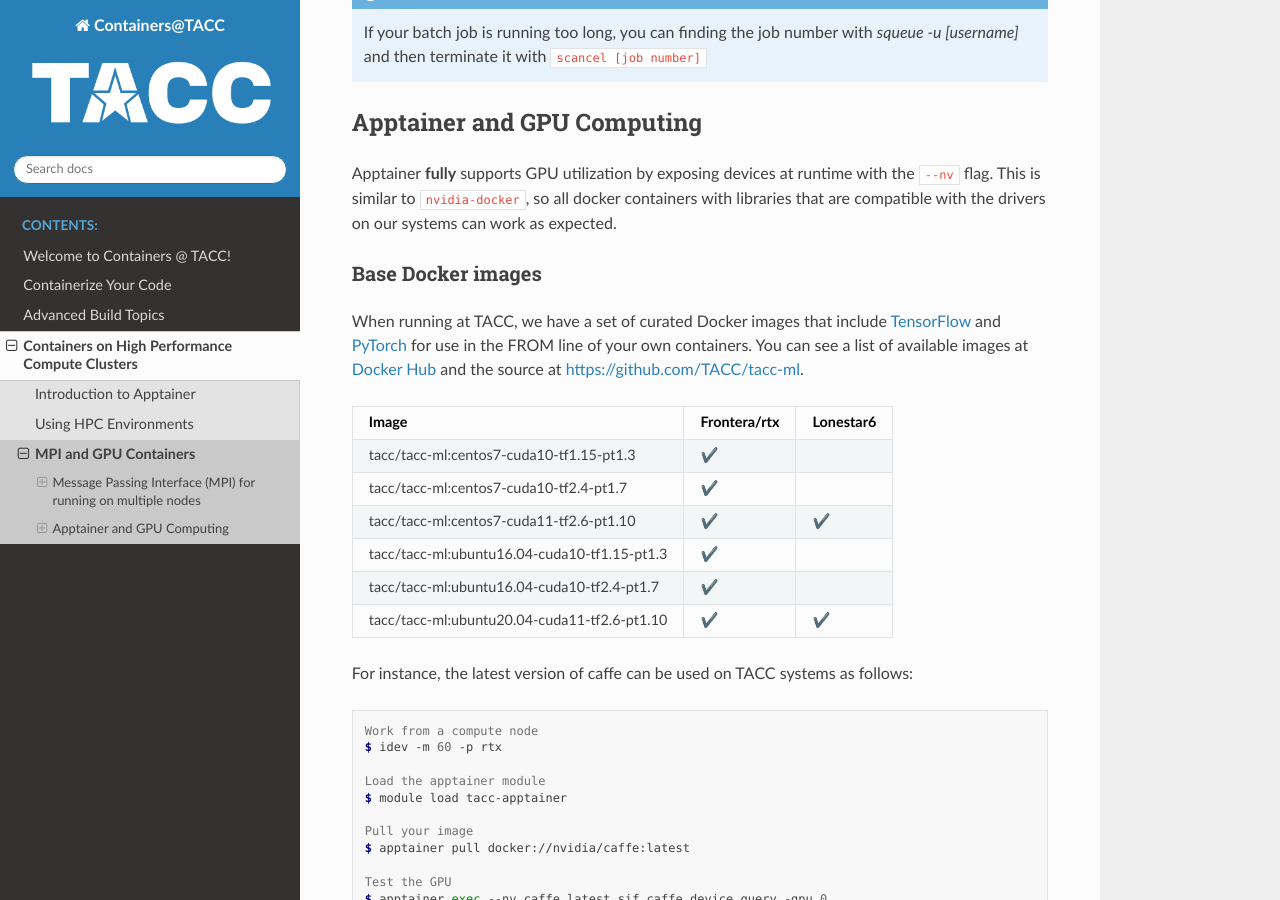
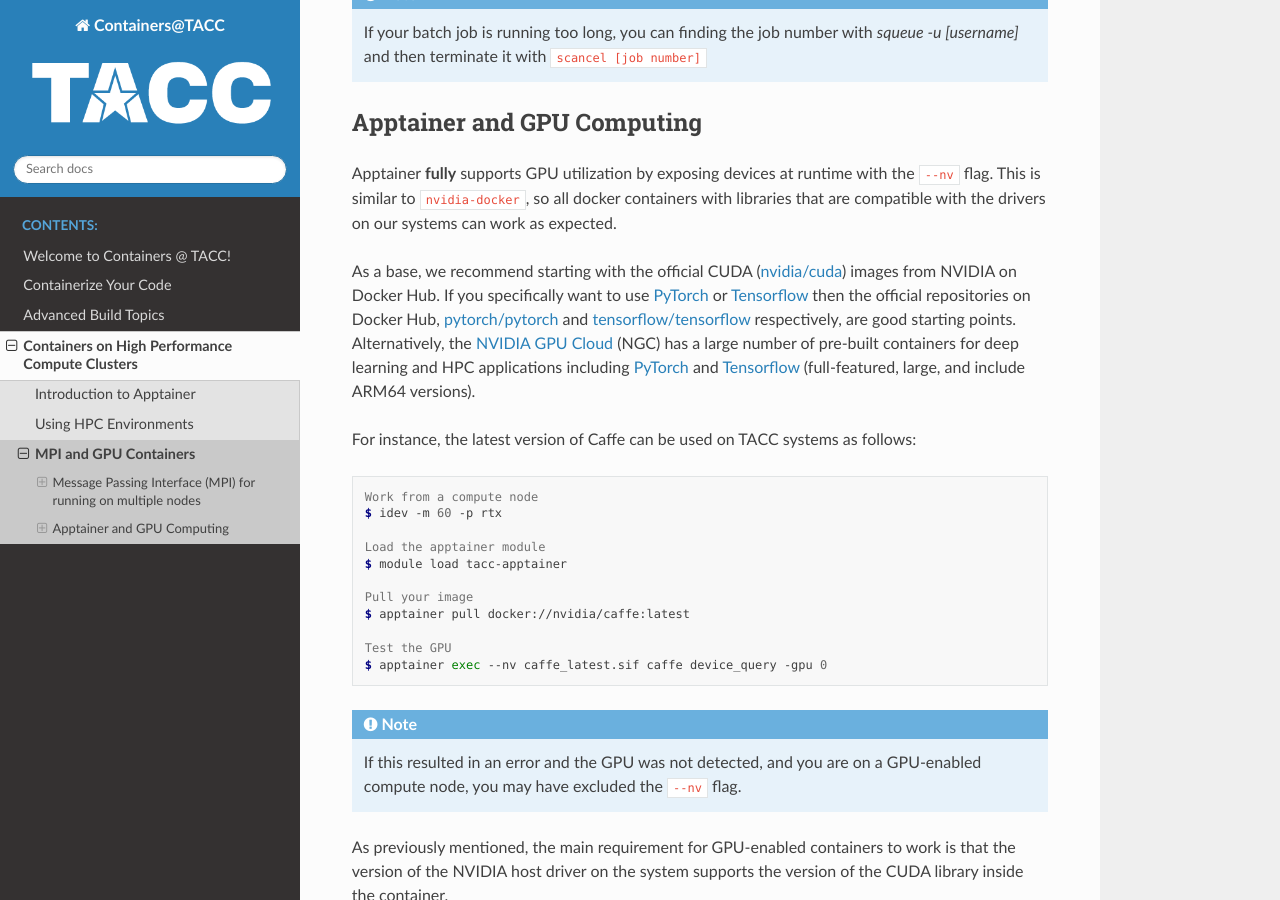
Before and after one commit to TACC/containers_at_tacc, a Sphinx documentation site: the page built from docs/singularity/03.mpi_and_gpus.rst, in a window 1280 px wide and 900 px high, scrolled down 5084 px. Built offline with Sphinx 7.4.7 and the Read the Docs theme 3.1.0, drawn with Linux system fonts in a browser that asks for light colours; some of the changed text lies outside the part shown.

Commit message:
- remove ML base images section (#37)
- add paragraph about good images to start with
- update bert-classifier example with new base image

```diff
--- a/docs/singularity/03.mpi_and_gpus.rst
+++ b/docs/singularity/03.mpi_and_gpus.rst
@@ -201,29 +201,10 @@
 
 Apptainer **fully** supports GPU utilization by exposing devices at runtime with the ``--nv`` flag. This is similar to ``nvidia-docker``, so all docker containers with libraries that are compatible with the drivers on our systems can work as expected.
 
-Base Docker images
-------------------
+As a base, we recommend starting with the official CUDA (`nvidia/cuda <https://hub.docker.com/r/nvidia/cuda>`_) images from NVIDIA on Docker Hub. If you specifically want to use `PyTorch <https://pytorch.org/>`_ or `Tensorflow <https://www.tensorflow.org/>`_ then the official repositories on Docker Hub, `pytorch/pytorch <https://hub.docker.com/r/pytorch/pytorch>`_ and `tensorflow/tensorflow <https://hub.docker.com/r/tensorflow/tensorflow>`_ respectively, are good starting points.
+Alternatively, the `NVIDIA GPU Cloud <https://ngc.nvidia.com/>`_ (NGC) has a large number of pre-built containers for deep learning and HPC applications including `PyTorch <https://catalog.ngc.nvidia.com/orgs/nvidia/containers/pytorch>`_ and `Tensorflow <https://catalog.ngc.nvidia.com/orgs/nvidia/containers/tensorflow>`_ (full-featured, large, and include ARM64 versions).
 
-When running at TACC, we have a set of curated Docker images that include `TensorFlow <https://www.tensorflow.org/>`_ and `PyTorch <https://pytorch.org/>`_ for use in the FROM line of your own containers.  You can see a list of available images at `Docker Hub <https://hub.docker.com/r/tacc/tacc-ml>`_ and the source at `https://github.com/TACC/tacc-ml <https://github.com/TACC/tacc-ml>`_.
-
-+------------------------------------------------------+----------------------+----------------------+
-| Image                                                | Frontera/rtx         | Lonestar6            |
-+======================================================+======================+======================+
-| tacc/tacc-ml:centos7-cuda10-tf1.15-pt1.3             | |:heavy_check_mark:| |                      |
-+------------------------------------------------------+----------------------+----------------------+
-| tacc/tacc-ml:centos7-cuda10-tf2.4-pt1.7              | |:heavy_check_mark:| |                      |
-+------------------------------------------------------+----------------------+----------------------+
-| tacc/tacc-ml:centos7-cuda11-tf2.6-pt1.10             | |:heavy_check_mark:| | |:heavy_check_mark:| |
-+------------------------------------------------------+----------------------+----------------------+
-| tacc/tacc-ml:ubuntu16.04-cuda10-tf1.15-pt1.3         | |:heavy_check_mark:| |                      |
-+------------------------------------------------------+----------------------+----------------------+
-| tacc/tacc-ml:ubuntu16.04-cuda10-tf2.4-pt1.7          | |:heavy_check_mark:| |                      |
-+------------------------------------------------------+----------------------+----------------------+
-| tacc/tacc-ml:ubuntu20.04-cuda11-tf2.6-pt1.10         | |:heavy_check_mark:| | |:heavy_check_mark:| |
-+------------------------------------------------------+----------------------+----------------------+
-
-
-For instance, the latest version of caffe can be used on TACC systems as follows:
+For instance, the latest version of Caffe can be used on TACC systems as follows:
 
 .. code-block:: console
 
@@ -376,7 +357,7 @@
 
 In the previous couple of examples, we have used pre-built containers to test GPU capability. Here we are going to build a GPU aware container
 to do some NLP/Text classification with the `BERT <https://arxiv.org/abs/1810.04805>`_ transformer model using PyTorch. We are going to
-use one of the TACC base images (tacc/tacc-ml:centos7-cuda10-tf2.4-pt1.7) as a starting point.
+use one of the official PyTorch images from Docker Hub (pytorch/pytorch:1.7.1-cuda11.0-cudnn8-runtime) as a starting point.
 
 On your local laptop, create a directory to build the "bert-classifier" Docker image and download (or copy and paste) the following files:
 
@@ -391,7 +372,7 @@
     For speed, you can also clone the repository from `https://github.com/eriksf/bert-classifier.git <https://github.com/eriksf/bert-classifier.git>`_.
 
 Take a look at the files. ``bert_classifier.py`` is a Python script that uses PyTorch to do the text classification. The ``Dockerfile`` is
-based on the **tacc/tacc-ml:centos7-cuda10-tf2.4-pt1.7** base image and installs a couple of needed python libraries in addition to moving the
+based on the **pytorch/pytorch:1.7.1-cuda11.0-cudnn8-runtime** image and installs a couple of needed python libraries in addition to moving the
 datasets into the image. ``train.csv``, ``test.csv``, and ``valid.csv`` are pre-processed CSV files containing the training, test, and
 validation datasets.
 
```
